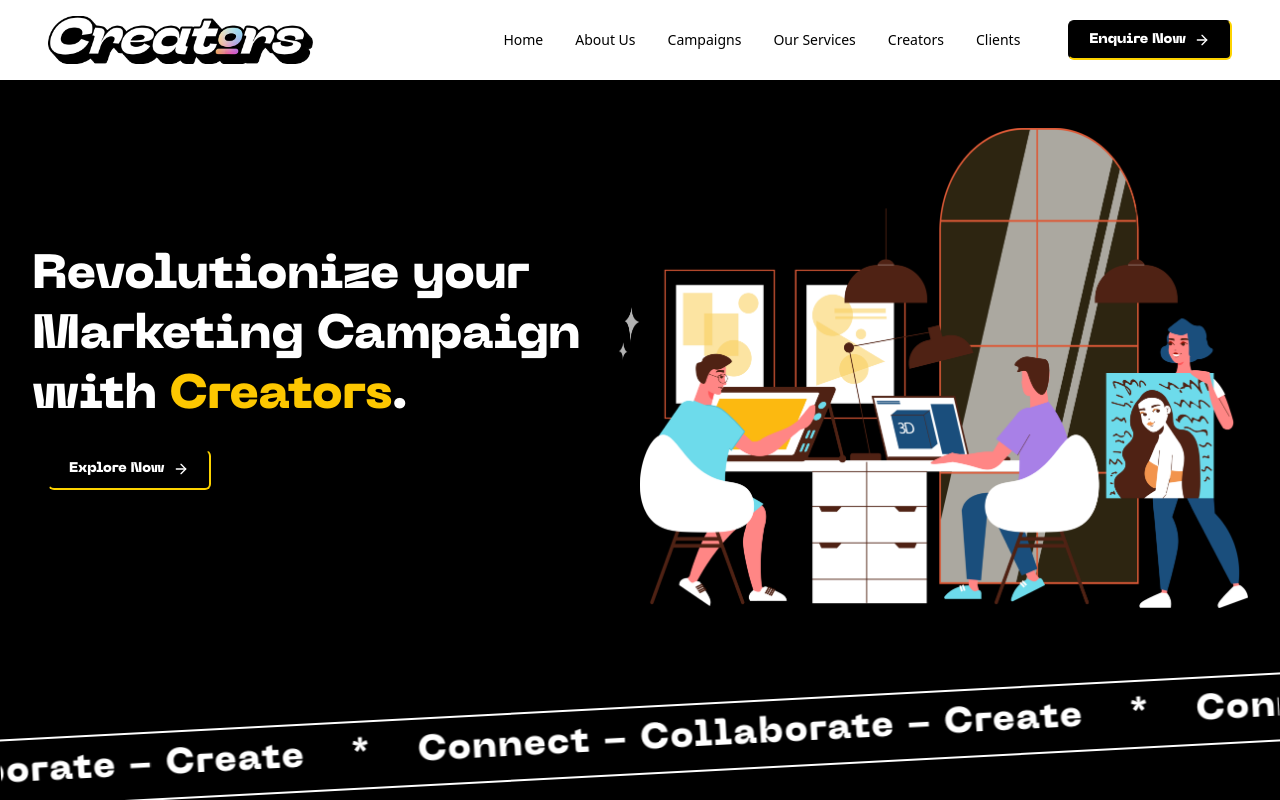
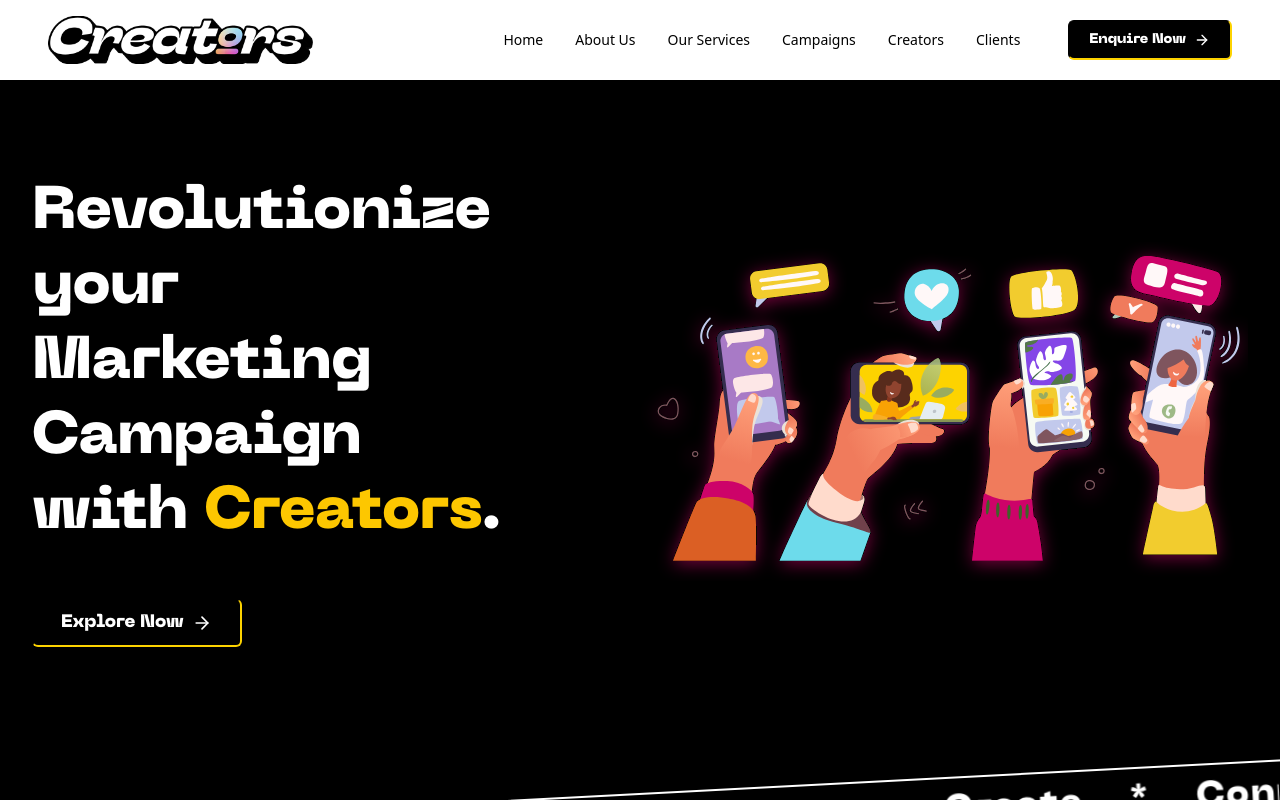
Before and after one commit to samitelitceler/creatorsWebsite, a Next.js app: page / in a window 1280 px wide. Shown: the top 800 px of the page. Built offline with nearby package versions, Linux system fonts and the light colour scheme.

Commit message:
chnages according to 2 section

```diff
--- a/app/page.tsx
+++ b/app/page.tsx
@@ -260,58 +260,38 @@
 
       {/* Hero Section */}
       <ScrollAnimation>
-        <section className={`flex flex-col md:flex-row items-center justify-between py-8 sm:py-12 max-w-7xl mx-auto w-full px-4 sm:px-8`}>
-          {/* Text and star icon */}
+        <section className="flex flex-col md:flex-row items-center justify-center py-8 sm:py-24 w-full px-4 sm:px-8 bg-black">
+          {/* Left: Text */}
           <motion.div
             initial={{ opacity: 0, x: -50 }}
             animate={{ opacity: 1, x: 0 }}
             transition={{ duration: 0.5 }}
-            className="w-full md:w-1/2 flex flex-col items-center md:items-start"
+            className="w-full md:w-1/2 flex flex-col justify-center items-start"
           >
-            <div className={`${neueMachina.className} flex items-center gap-3 sm:gap-4 mb-4 sm:mb-6`}>
-              <h1 className="text-xl sm:text-3xl md:text-4xl lg:text-5xl font-bold leading-tight text-center md:text-left">
-                Revolutionize your Marketing Campaign with{" "}
-                <span className="text-yellow-400">Creators</span>.
+            <div className={`${neueMachina.className} mb-6`}>
+              <h1 className="text-2xl sm:text-4xl md:text-5xl lg:text-6xl font-bold leading-tight text-left">
+                Revolutionize your <br />
+                Marketing Campaign <br />
+                with <span className="text-yellow-400">Creators</span>.
               </h1>
-              <motion.div
-                animate={{
-                  opacity: [1, 0.7, 1],
-                }}
-                transition={{
-                  duration: 2,
-                  repeat: Infinity,
-                  ease: "easeInOut"
-                }}
-                className="mb-1"
-              >
-                <Image
-                  src="/images/starIcon.png"
-                  alt="Decorative Stars"
-                  width={40}
-                  height={40}
-                  className="w-8 h-8 sm:w-10 sm:h-10 md:w-14 md:h-14"
-                />
-              </motion.div>
             </div>
-
-            <button className={`${neueMachina.className} ml-4 flex items-center gap-2 h-10 px-5 rounded-md bg-black text-white text-sm font-medium border border-black hover:scale-105 transition-all duration-300 hover:bg-yellow-400 hover:text-black border-b-2 border-r-2 border-b-[#FDD300] border-r-[#FDD300] whitespace-nowrap`}>
-              Explore Now<ArrowRight className="w-4 h-4" />
+            <button className={`${neueMachina.className} mt-6 cursor-pointer flex items-center gap-2 h-12 px-7 rounded-md bg-black text-white text-lg font-medium border border-black hover:scale-105 transition-all duration-300 hover:bg-yellow-400 hover:text-black border-b-2 border-r-2 border-b-[#FDD300] border-r-[#FDD300] whitespace-nowrap`}>
+              Explore Now<ArrowRight className="w-5 h-5" />
             </button>
           </motion.div>
-
-          {/* Image on the right (on desktop), below on mobile */}
+          {/* Right: Illustration */}
           <motion.div
-            className="w-full md:w-1/2 flex justify-center md:justify-end mt-8 md:mt-0"
+            className="w-full md:w-1/2 flex justify-center items-center"
             initial={{ opacity: 0, x: 50 }}
             animate={{ opacity: 1, x: 0 }}
             transition={{ duration: 0.5 }}
           >
             <Image
-              src="/images/creatorHomeImage.png"
+              src="/images/sign.svg"
               alt="Creators Workspace Illustration"
-              width={700}
-              height={500}
-              className="object-contain w-full max-w-[400px] md:max-w-[500px] lg:max-w-[700px]"
+              width={1200}
+              height={900}
+              className="object-contain w-full h-auto"
               priority
             />
           </motion.div>
@@ -563,7 +543,7 @@
                       {service.title}
                     </h3>
                     <p className="text-black text-sm font-normal md:text-base mb-4">{service.description}</p>
-                    <button className={`${neueMachina.className} bg-black text-white px-6 py-3 flex rounded-md items-center justify-center gap-2 transition-transform duration-300 hover:bg-white hover:text-black hover:scale-105`}>
+                    <button className={`${neueMachina.className} cursor-pointer bg-black text-white px-6 py-3 flex rounded-md items-center justify-center gap-2 transition-transform duration-300 hover:bg-white hover:text-black hover:scale-105`}>
                       Enquire Now <span className="text-xl">→</span>
                     </button>
                   </div>
--- a/components/navbar/Navbar.tsx
+++ b/components/navbar/Navbar.tsx
@@ -57,12 +57,12 @@
           <div className="hidden lg:flex items-center space-x-8 text-black whitespace-nowrap ml-auto">
             <Link href="/" className="text-sm md:text-md font-normal hover:underline">Home</Link>
             <a href="#about" className="text-sm md:text-md font-normal hover:underline">About Us</a>
+            <a href="#services" className="text-sm md:text-md font-normal hover:underline">Our Services</a>
             <a href="#campaigns" className="text-sm md:text-md font-normal hover:underline">Campaigns</a>
-            <a href="#services" className="text-sm md:text-md font-normal hover:underline">Our Services</a>
             <a href="#creators" className="text-sm md:text-md font-normal hover:underline">Creators</a>
             <a href="#clients" className="text-sm md:text-md font-normal hover:underline">Clients</a>
 
-            <button className={`${neueMachina.className} ml-4 flex items-center gap-2 h-10 px-5 rounded-md bg-black text-white text-sm font-medium border border-black hover:scale-105 transition-all duration-300 hover:bg-yellow-400 hover:text-black border-b-2 border-r-2 border-b-[#FDD300] border-r-[#FDD300] whitespace-nowrap`}>
+            <button className={`${neueMachina.className} ml-4 cursor-pointer flex items-center gap-2 h-10 px-5 rounded-md bg-black text-white text-sm font-medium border border-black hover:scale-105 transition-all duration-300 hover:bg-yellow-400 hover:text-black border-b-2 border-r-2 border-b-[#FDD300] border-r-[#FDD300] whitespace-nowrap`}>
               Enquire Now <ArrowRight className="w-4 h-4" />
             </button>
           </div>
@@ -94,8 +94,8 @@
 
           <a href="#" className="hover:text-yellow-400 px-4 text-lg sm:text-xl">Home</a>
           <a href="#about" className="hover:text-yellow-400 px-4 text-lg sm:text-xl">About Us</a>
+          <a href="#services" className="hover:text-yellow-400 px-4 text-lg sm:text-xl">Our Services</a>
           <a href="#campaigns" className="hover:text-yellow-400 px-4 text-lg sm:text-xl">Campaigns</a>
-          <a href="#services" className="hover:text-yellow-400 px-4 text-lg sm:text-xl">Our Services</a>
           <a href="#creators" className="hover:text-yellow-400 px-4 text-lg sm:text-xl">Creators</a>
           <a href="#clients" className="hover:text-yellow-400 px-4 text-lg sm:text-xl">Clients</a>
           <Button className="flex items-center gap-2 rounded-full bg-black text-white border border-black px-6 py-3 font-medium transition-all duration-300 hover:bg-yellow-400 hover:text-black hover:scale-105 w-full sm:w-1/2 mx-auto mt-4">
```
Also changed, not shown: public/images/sign.svg (added).
